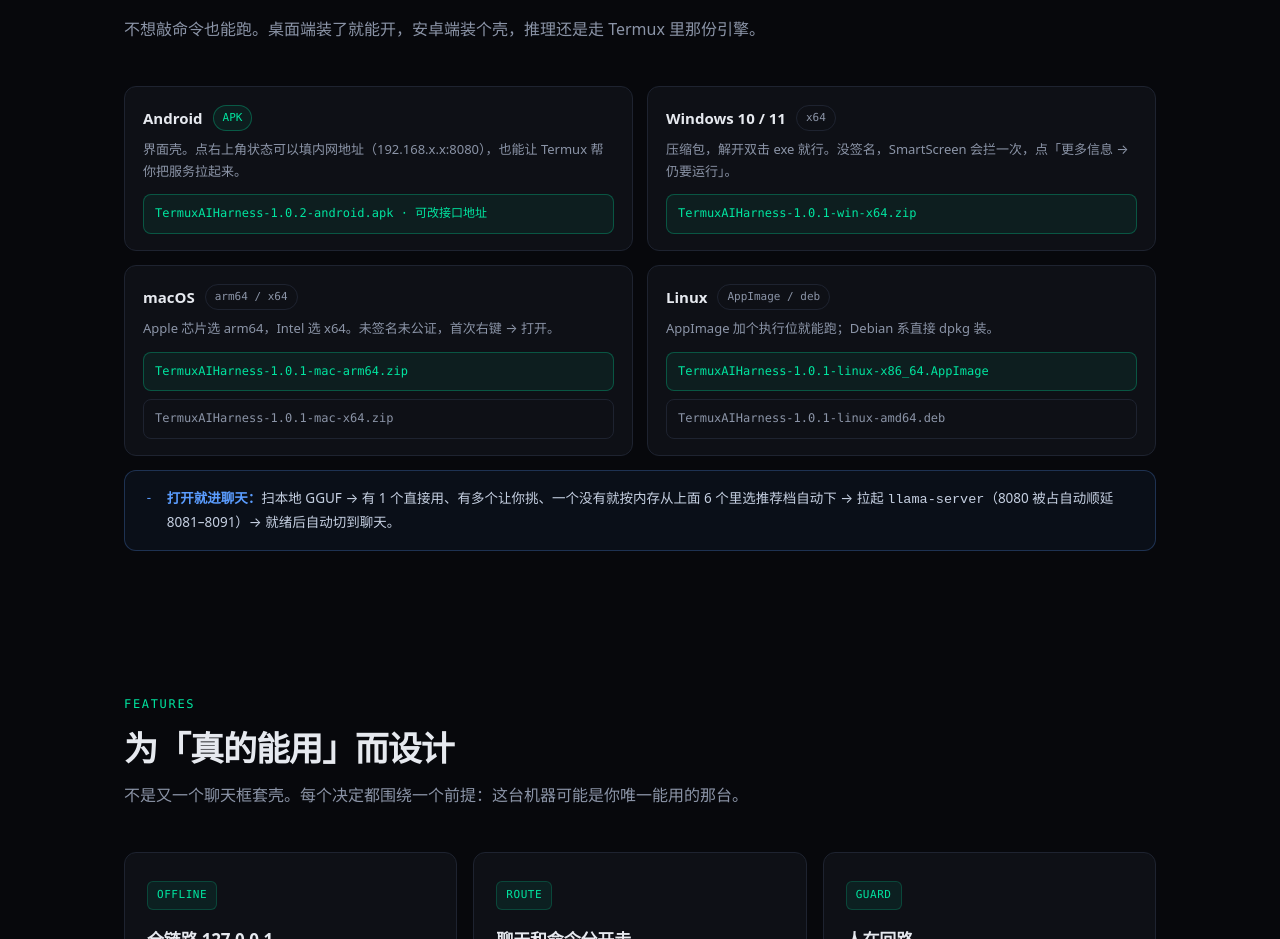
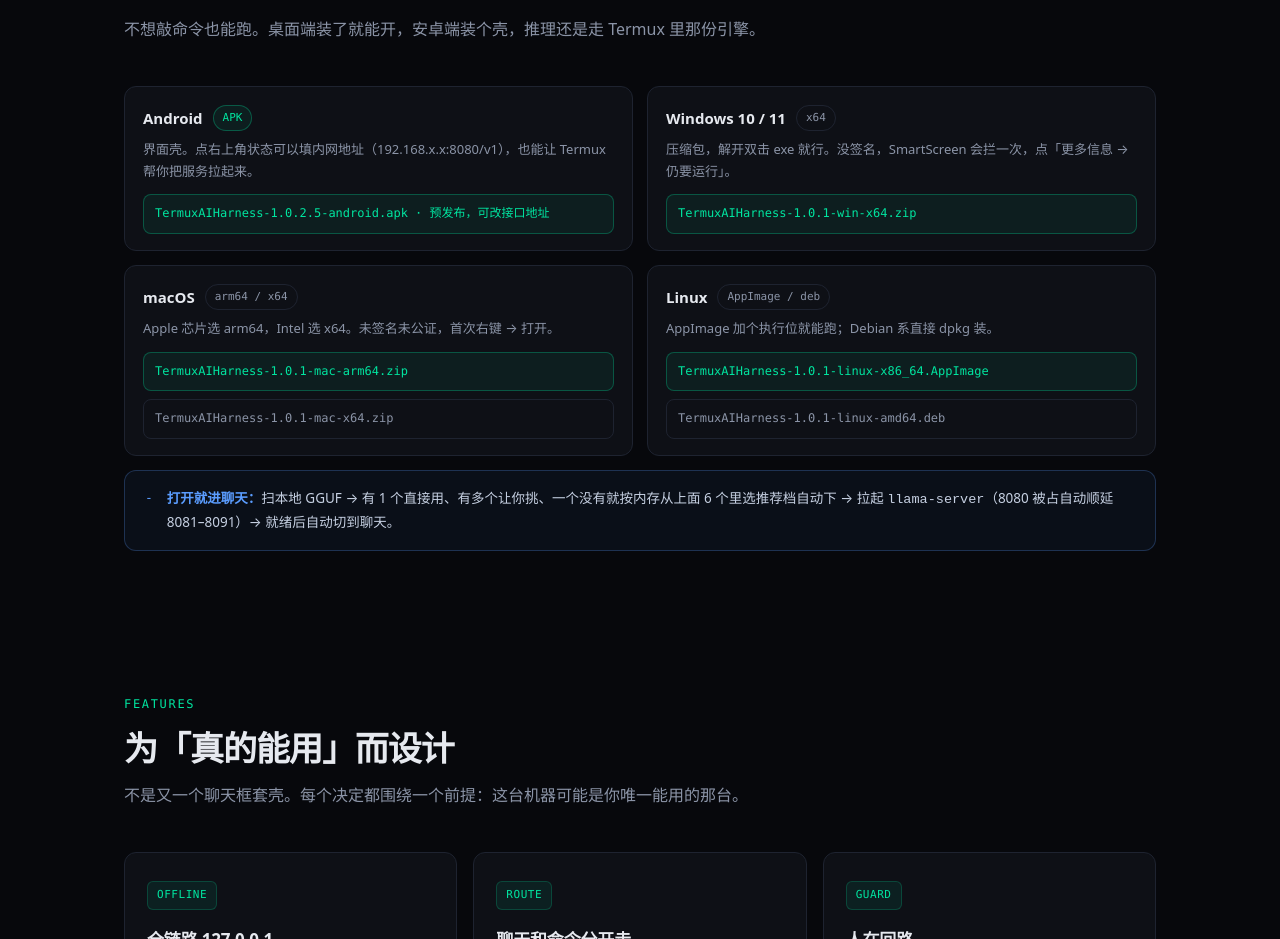
Before and after one commit to Huangqia123/termux-ai-harness, a plain HTML site: page docs/index.html in a window 1280 px wide. Shown: the part 1380-2319 px from the top of the page. Drawn offline with Linux system fonts and the light colour scheme.

Commit message:
docs(site): Android card points at the 1.0.2.5 pre-release

```diff
--- a/docs/index.html
+++ b/docs/index.html
@@ -558,7 +558,7 @@ footer { border-top: 1px solid var(--line); padding: 40px 0 60px; margin-top: 40
       <div class="dl-card">
         <div class="dl-top"><span class="dl-plat">Android</span><span class="badge ok">APK</span></div>
         <p data-i18n="dl.android">界面壳。打开后自动扫 127.0.0.1 上的引擎，能顺手让 Termux 帮你把服务拉起来。</p>
-        <a class="dl-btn" href="https://github.com/Huangqia123/termux-ai-harness/releases/download/v1.0.2/TermuxAIHarness-1.0.2-android.apk">TermuxAIHarness-1.0.2-android.apk · 可改接口地址</a>
+        <a class="dl-btn" href="https://github.com/Huangqia123/termux-ai-harness/releases/download/v1.0.2.5/TermuxAIHarness-1.0.2.5-android.apk">TermuxAIHarness-1.0.2.5-android.apk · 预发布，可改接口地址</a>
       </div>
 
       <div class="dl-card">
@@ -762,7 +762,7 @@ const I18N = {
     "nav.download": "下载",
     "dl.h2": "图形界面，双击就用",
     "dl.p": "不想敲命令也能跑。桌面端装了就能开，安卓端装个壳，推理还是走 Termux 里那份引擎。",
-    "dl.android": "界面壳。点右上角状态可以填内网地址（192.168.x.x:8080），也能让 Termux 帮你把服务拉起来。",
+    "dl.android": "界面壳。点右上角状态可以填内网地址（192.168.x.x:8080/v1），也能让 Termux 帮你把服务拉起来。",
     "dl.win": "压缩包，解开双击 exe 就行。没签名，SmartScreen 会拦一次，点「更多信息 → 仍要运行」。",
     "dl.mac": "Apple 芯片选 arm64，Intel 选 x64。未签名未公证，首次右键 → 打开。",
     "dl.linux": "AppImage 加个执行位就能跑；Debian 系直接 dpkg 装。",
@@ -821,7 +821,7 @@ const I18N = {
     "nav.download": "Download",
     "dl.h2": "A GUI you can just double-click",
     "dl.p": "No shell needed. The desktop builds open straight up; Android ships a shell that talks to the engine in your Termux.",
-    "dl.android": "A front end only. Tap the status pill to enter a LAN address (192.168.x.x:8080), or let Termux start the engine for you.",
+    "dl.android": "A front end only. Tap the status pill to enter a LAN address (192.168.x.x:8080/v1), or let Termux start the engine for you.",
     "dl.win": "A zip — unzip and double-click the exe. Unsigned, so SmartScreen flags it once: More info → Run anyway.",
     "dl.mac": "arm64 for Apple silicon, x64 for Intel. Unsigned and unnotarized: right-click → Open the first time.",
     "dl.linux": "AppImage needs a chmod +x; Debian systems can dpkg it.",
```
